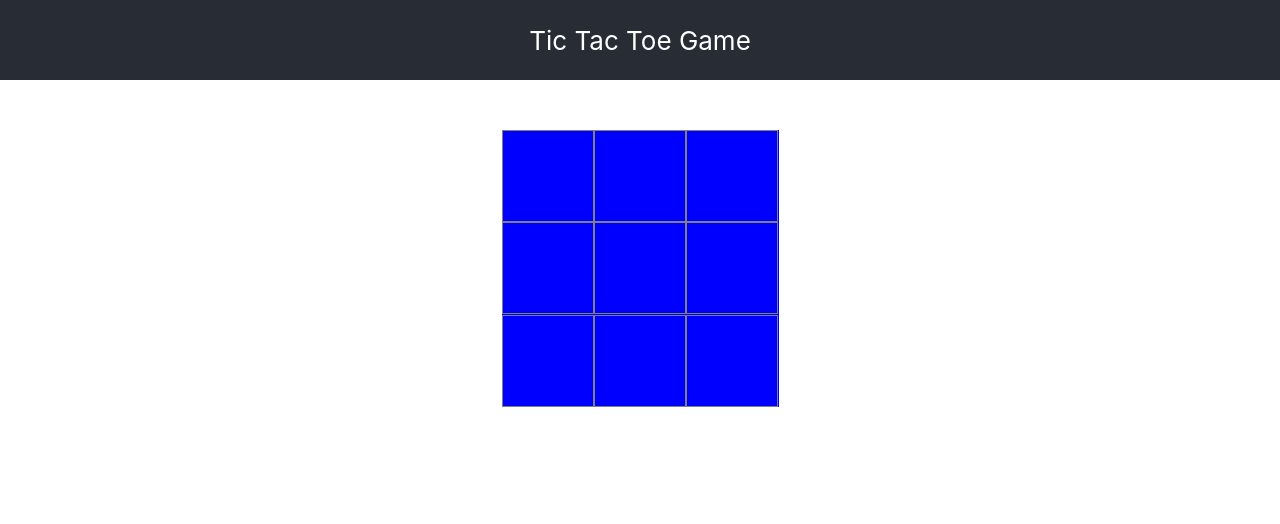
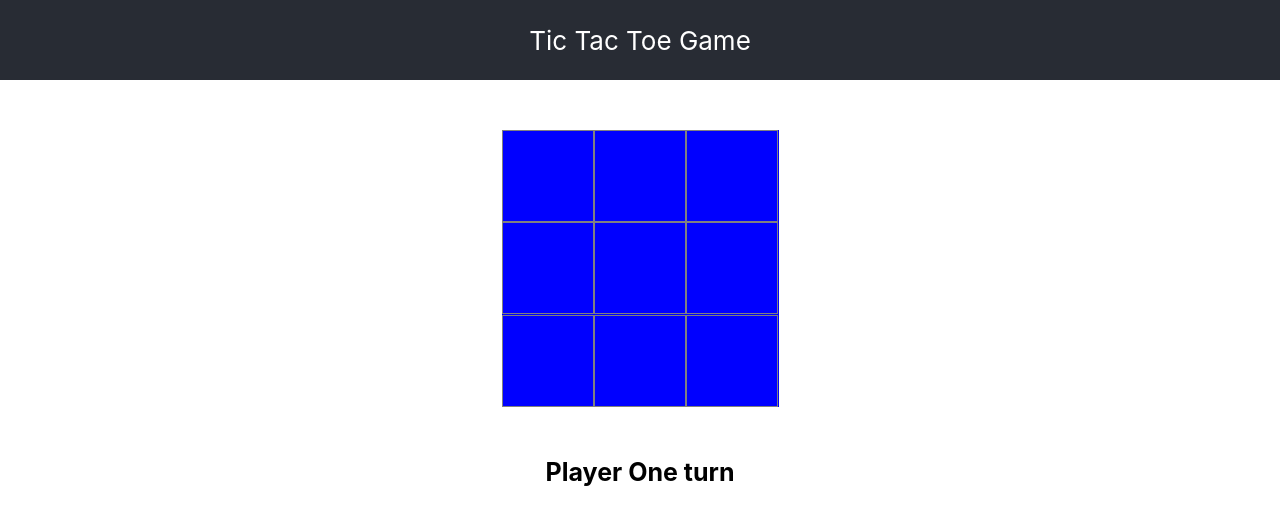
Before and after one commit to mugdhasonawane88/TicTacToe2, a React app in the folder tic_tac_toe_2/: page / in a window 1280 px wide. Built offline with nearby package versions, Linux system fonts and the light colour scheme.

Commit message:
feat: display players turn

```diff
--- a/tic_tac_toe_2/src/components/TicTacToe.css
+++ b/tic_tac_toe_2/src/components/TicTacToe.css
@@ -37,3 +37,8 @@
   color: #fff;
   font-weight: bold;
 }
+
+.status {
+  font-size: 25px;
+  font-weight: bold;
+}
--- a/tic_tac_toe_2/src/components/TicTacToe.js
+++ b/tic_tac_toe_2/src/components/TicTacToe.js
@@ -5,20 +5,24 @@ import { useState } from 'react';
 function TicTacToe() {
 
   const [squares, setSquares] = useState(Array(Constants.TOTAL_SQUARES).fill(''));
-  const [currentPlayer, setCurrentPlayer] = useState(Constants.PLAYER_ONE_SYMBOL);
+  const [currentPlayer, setCurrentPlayer] = useState(Constants.PLAYER_ONE.NAME);
 
   const playedOn = (position) => {
     const board = squares.slice();
     if (board[position] !== "") {
       return;
     }
-    board[position] = currentPlayer === Constants.PLAYER_ONE_SYMBOL ? Constants.PLAYER_ONE_SYMBOL : Constants.PLAYER_TWO_SYMBOL;
+    board[position] = isPlayerOneTurn() ? Constants.PLAYER_ONE.SYMBOL : Constants.PLAYER_TWO.SYMBOL;
     togglePlayer();
     setSquares(board);
   }
 
   const togglePlayer = () => {
-    setCurrentPlayer(currentPlayer === Constants.PLAYER_ONE_SYMBOL ? Constants.PLAYER_TWO_SYMBOL : Constants.PLAYER_ONE_SYMBOL);
+    setCurrentPlayer(isPlayerOneTurn() ? Constants.PLAYER_TWO.NAME : Constants.PLAYER_ONE.NAME);
+  }
+
+  const isPlayerOneTurn = () => {
+    return currentPlayer === Constants.PLAYER_ONE.NAME;
   }
 
   const renderBoard = () => {
@@ -47,6 +51,7 @@ function TicTacToe() {
         {Constants.HEADER}
       </header>
       {renderBoard()}
+      <div className='status' data-testid="status">{currentPlayer + ' turn'}</div>
     </div >
   );
 }
--- a/tic_tac_toe_2/src/constants/Constants.js
+++ b/tic_tac_toe_2/src/constants/Constants.js
@@ -1,6 +1,12 @@
 export const Constants = {
     HEADER: 'Tic Tac Toe Game',
     TOTAL_SQUARES: 9,
-    PLAYER_ONE_SYMBOL: 'X',
-    PLAYER_TWO_SYMBOL: 'O',
+    PLAYER_ONE: {
+        SYMBOL: "X",
+        NAME: "Player One",
+    },
+    PLAYER_TWO: {
+        SYMBOL: "O",
+        NAME: "Player Two",
+    }
 }
--- a/tic_tac_toe_2/src/constants/TestConstants.js
+++ b/tic_tac_toe_2/src/constants/TestConstants.js
@@ -5,4 +5,6 @@ export const Constants = {
     CENTER_SQUARE: 4,
     PLAYER_ONE_SYMBOL: 'X',
     PLAYER_TWO_SYMBOL: 'O',
+    PLAYER_ONE_TURN: 'Player One turn',
+    PLAYER_TWO_TURN: 'Player Two turn',
 }
```
Also changed, not shown: tic_tac_toe_2/src/components/TicTacToe.test.js (+15 -0 lines).
